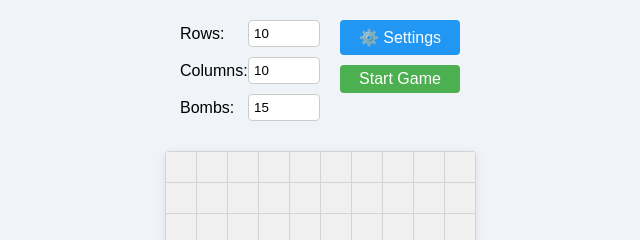
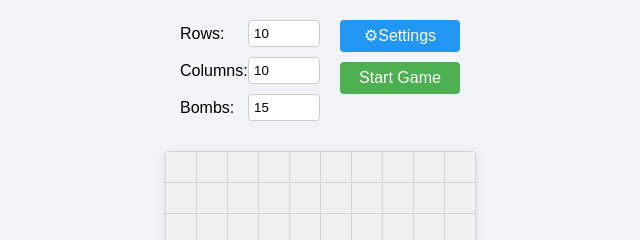
Before and after one commit to jc9677/mysweeper, a website built with Vite: page index.html in a window 1280 px wide. Shown: the top 240 px of the page, 320-960 px from the left. Built offline with nearby package versions, Linux system fonts and the light colour scheme.

Commit message:
Enhance settings button appearance; improve emoji rendering and layout consistency

```diff
--- a/index.html
+++ b/index.html
@@ -15,7 +15,7 @@
       <label>Bombs: <input type="number" id="bombs" value="15" min="1" /></label>
     </div>
     <div class="button-controls">
-      <button id="settings">⚙️ Settings</button>
+      <button id="settings"><span class="emoji">⚙</span> Settings</button>
       <button id="start">Start Game</button>
     </div>
   </div>
--- a/style.css
+++ b/style.css
@@ -45,13 +45,7 @@ body {
 }
 
 #start {
-  padding: 5px 10px;
-  font-size: 16px;
-  border: none;
   background-color: #4caf50;
-  color: white;
-  border-radius: 4px;
-  cursor: pointer;
 }
 
 #start:hover {
@@ -189,6 +183,10 @@ body {
   border-radius: 4px;
   cursor: pointer;
   width: 100%;
+  display: flex;
+  align-items: center;
+  justify-content: center;
+  line-height: 1;
 }
 
 .game-controls button:hover {
@@ -209,6 +207,13 @@ body {
 
 #settings:hover {
   background-color: #1976D2;
+}
+
+/* Remove any default spacing around the emoji */
+#settings .emoji {
+  margin: 0;
+  padding: 0;
+  line-height: 1;
 }
 
 .settings-content {
```
